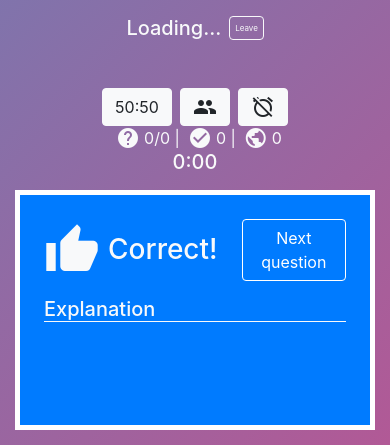
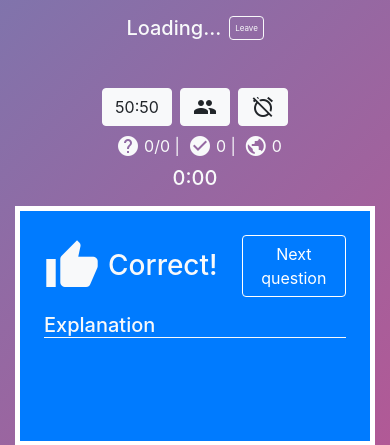
Before and after one commit to folinimarc/quizbubbles, a Django app: template quiz/templates/quiz/quiz.html in a window 390 px wide. Shown: the top 445 px of the page. Run offline with Django 3.2, Linux system fonts and the light colour scheme; the template is opened without the code that fills it, so the values that code supplies are empty; some libraries are stand-ins or nearby versions.

Commit message:
small ui improvements

```diff
--- a/quiz/templates/quiz/quiz.html
+++ b/quiz/templates/quiz/quiz.html
@@ -39,7 +39,7 @@
                 <i @click="jokerAudience()" :class="{'opacity-zero': !jokerAudienceAvailable}" class="joker material-icons btn btn-light mx-2 cursor-pointer" title="Replace the letters A-D with the number of times an answer was chosen by all other usernames.">group</i>
                 <i @click="jokerTimestop()" :class="{'opacity-zero': !jokerTimestopAvailable}" class="joker material-icons btn btn-light cursor-pointer" title="Take your time. The clock stops and is reset to the value at the beginning of this round.">alarm_off</i>
             </div>
-            <div class="col-md-4 d-flex align-items-center justify-content-center">
+            <div class="p-2 col-md-4 d-flex align-items-center justify-content-center">
                     <i class="ml-2 mr-1 material-icons">help</i>[[questionsIndex]]/[[questionsTotal]] | <i class="ml-2 mr-1 material-icons">check_circle</i>[[questionsAnswered]] | <i class="ml-2 mr-1 material-icons">public</i> [[rank]]
             </div>
             <div class="col-md-2 d-flex align-items-center justify-content-center">
--- a/quiz/templates/quiz/request_password.html
+++ b/quiz/templates/quiz/request_password.html
@@ -23,7 +23,7 @@
     <!-- body -->
     <div class="row mt-3">
         <div class="col-12">
-            <div class="text-light p-4 d-flex flex-column justify-content-center align-items-center">
+            <div class="text-light text-center p-4 d-flex flex-column justify-content-center align-items-center">
                 <h2 class="display-4 mb-3">Contact creator</h2>
                 <p class="mb-0">Contact the creator of the quizbubble {{bubble.name}} to ask for access:</p>
                 <p class="mb-3"><b><a class="text-light" href="mailto:{{bubble.email}}">{{bubble.email}}</a></b></p>
```
